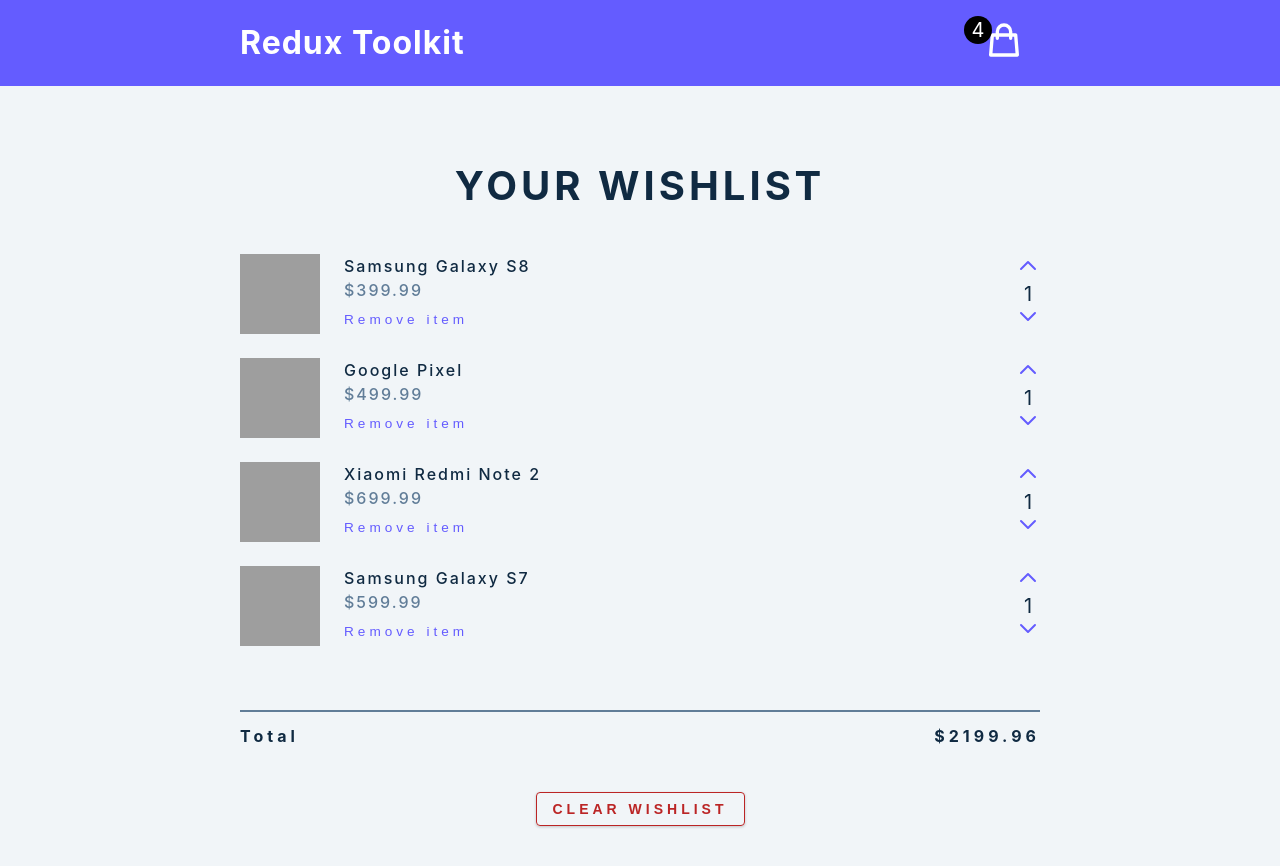
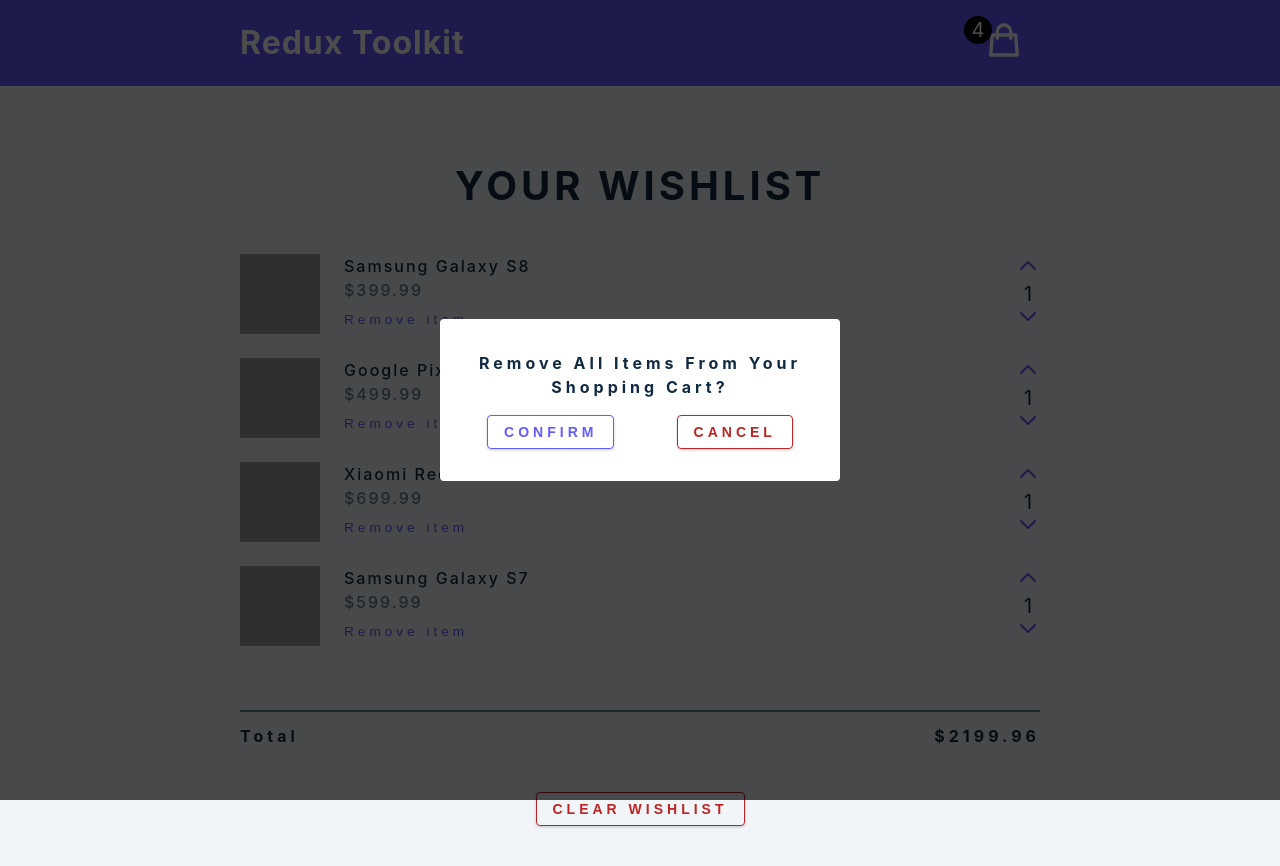
Before and after one commit to wanyuasam/Redux-Tool-Kit, a React (Create React App) app in the folder starter/: page / in a window 1280 px wide. Built offline with nearby package versions, Linux system fonts and the light colour scheme; grey boxes are pictures that could not be loaded.

Commit message:
Add modal

```diff
--- a/starter/src/App.js
+++ b/starter/src/App.js
@@ -3,9 +3,11 @@
 import Nav from "./components/Nav";
 import { calculateTotals } from "./features/cart/cartSlice";
 import { useDispatch, useSelector } from "react-redux";
+import Modal from "./components/Modal";
 
 function App() {
   const {cartItems} = useSelector(store => store.cart)
+  const {isOpen} = useSelector(state => state.modal)
   const dispatch = useDispatch();
 
   useEffect(() => {
@@ -15,6 +17,7 @@
 
   return(
   <main>
+    <Modal/>
     <Nav/>
     <CardContainer/>
   </main>
--- /dev/null
+++ b/starter/src/components/Modal.js
@@ -0,0 +1,17 @@
+import React from 'react'
+
+function Modal() {
+  return (
+    <aside className="modal-container">
+        <div className='modal'>
+          <h4>Remove all items from your shopping cart?</h4>
+          <div className='btn-container'>
+            <button type='button' className='btn confirm-btn'>Confirm</button>
+            <button type='button' className='btn clear-btn'>Cancel</button>
+          </div>
+        </div>
+    </aside>
+  )
+}
+
+export default Modal
--- a/starter/src/store.js
+++ b/starter/src/store.js
@@ -1,8 +1,10 @@
 import { configureStore } from "@reduxjs/toolkit";
 import cartReducer from './features/cart/cartSlice'
+import modalReducer from './features/cart/cartSlice'
 
 export const store = configureStore({
     reducer: {
         cart: cartReducer,
+        modal: modalReducer
     }
 });
```
Also changed, not shown: starter/src/features/modal/modalSlice.js (added, +19 -0 lines).
